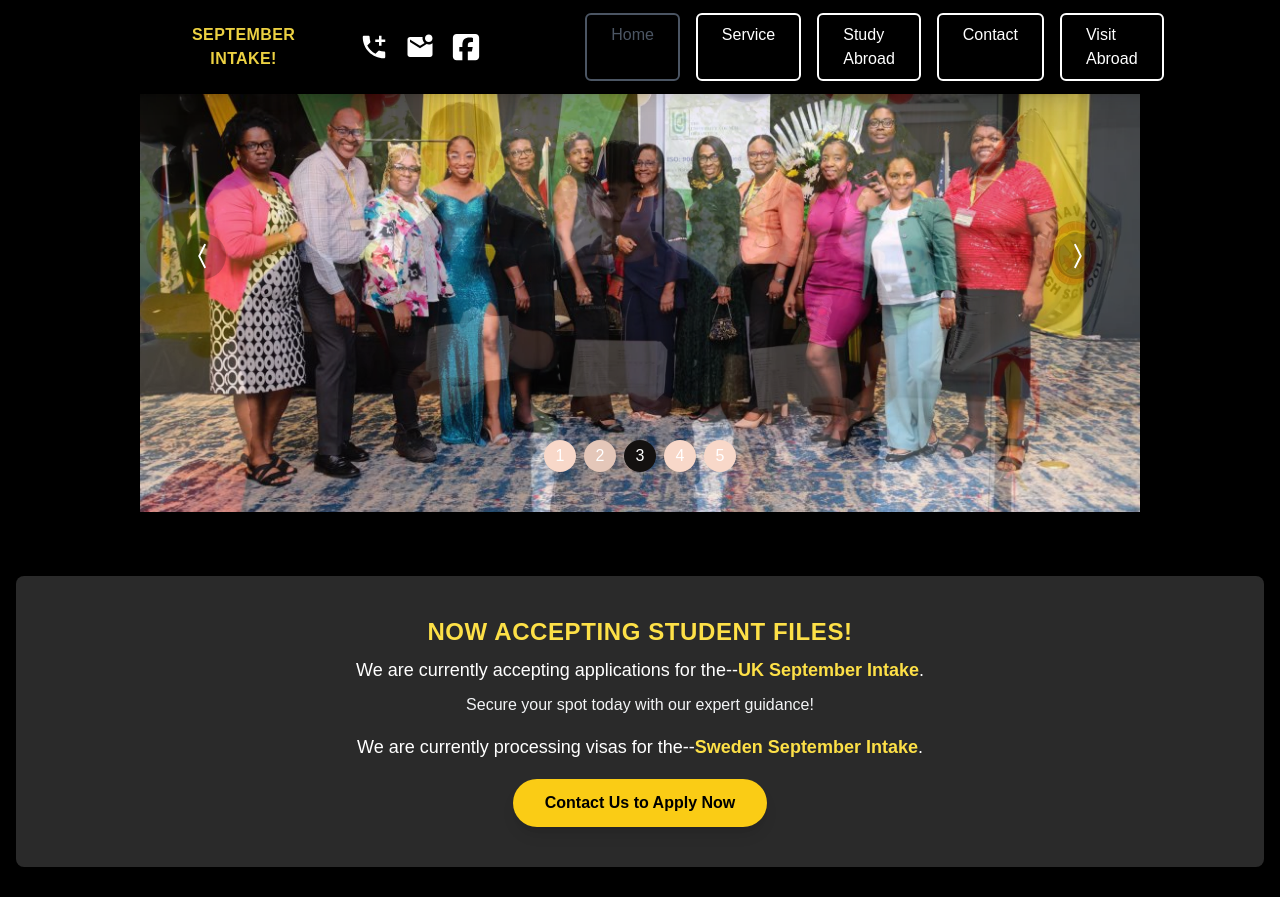
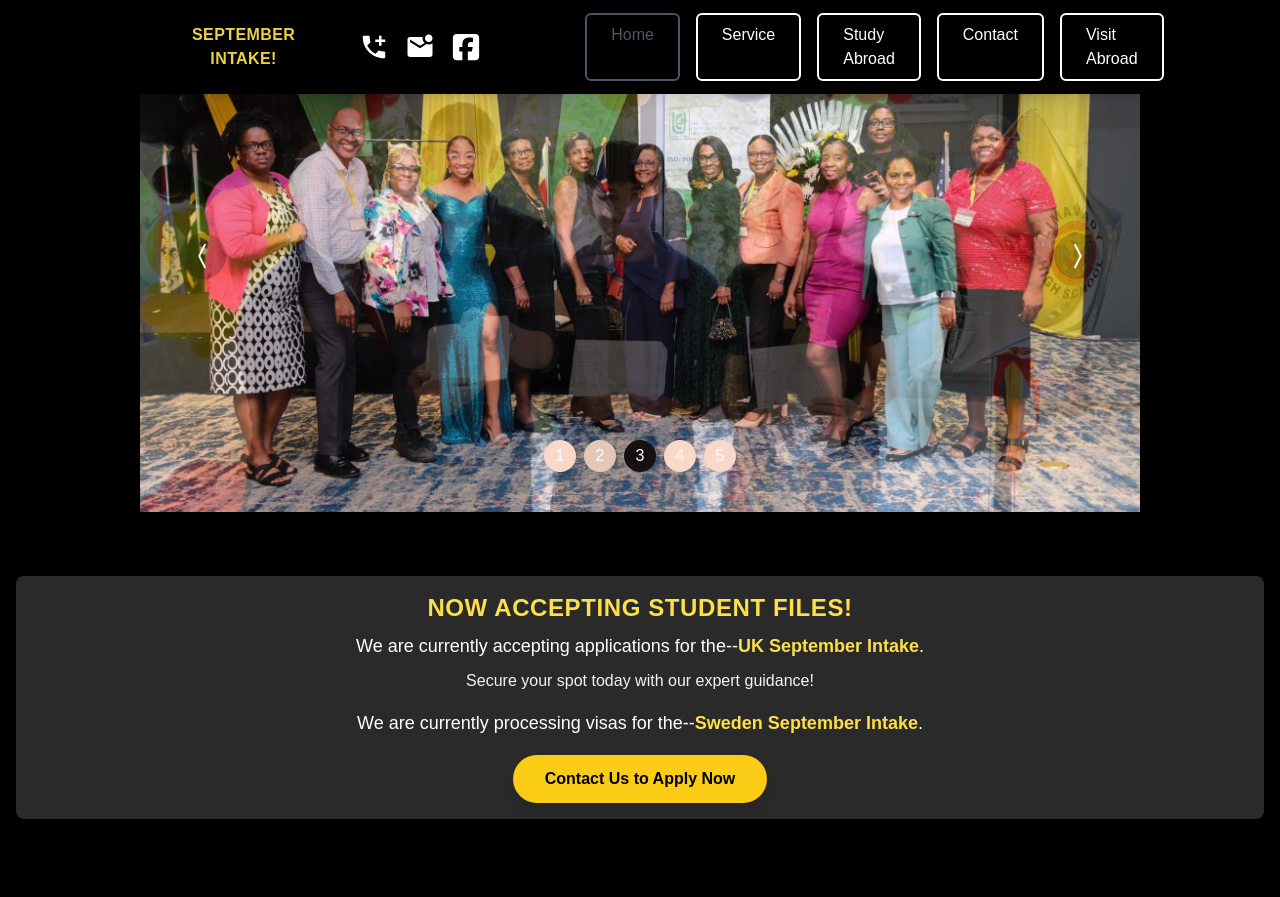
Before and after one commit to raselrzl/iqrainternational, a Next.js app: page / in a window 1280 px wide. Shown: the top 897 px of the page. Built offline with nearby package versions, Linux system fonts and the light colour scheme.

Commit message:
added some extra css

```diff
--- a/app/page.js
+++ b/app/page.js
@@ -27,7 +27,7 @@ export default function Home() {
     <div className="bg-black">
       <div className="max-w-screen-2xl mx-auto px-2 lg:px-0">
         <ImageSlider slides={slides} />
-        <div className="text-center bg-[#2A2A2A] text-white rounded-lg p-10 border-1 border-gray-700 mx-4 mt-16">
+        <div className="text-center bg-[#2A2A2A] text-white rounded-lg p-4 border-1 border-gray-700 mx-4 mt-16">
           <h2 className="text-2xl font-extrabold uppercase tracking-wide mb-2  text-yellow-300">
             Now Accepting Student Files!
           </h2>
--- a/app/studyabroad/page.js
+++ b/app/studyabroad/page.js
@@ -23,8 +23,8 @@ export default function Study() {
   ];
 
   return (
-    <div className="mx-4">
-      <div className="bg-gradient-to-r from-green-500 to-indigo-600 text-white text-center py-6 px-8 shadow-lg max-w-md mx-auto mt-28">
+    <div className="flex flex-col items-center justify-center text-center h-full w-full">
+      <div className="bg-gradient-to-r from-green-500 to-indigo-600 text-white text-center py-6 px-8 shadow-lg max-w-md mt-28 mx-6 rounded-lg">
         <h2 className="text-2xl font-bold uppercase mb-2">Now Accepting Files!</h2>
         <p className="text-lg font-medium">
           We are currently accepting applications for the{" "}
```
